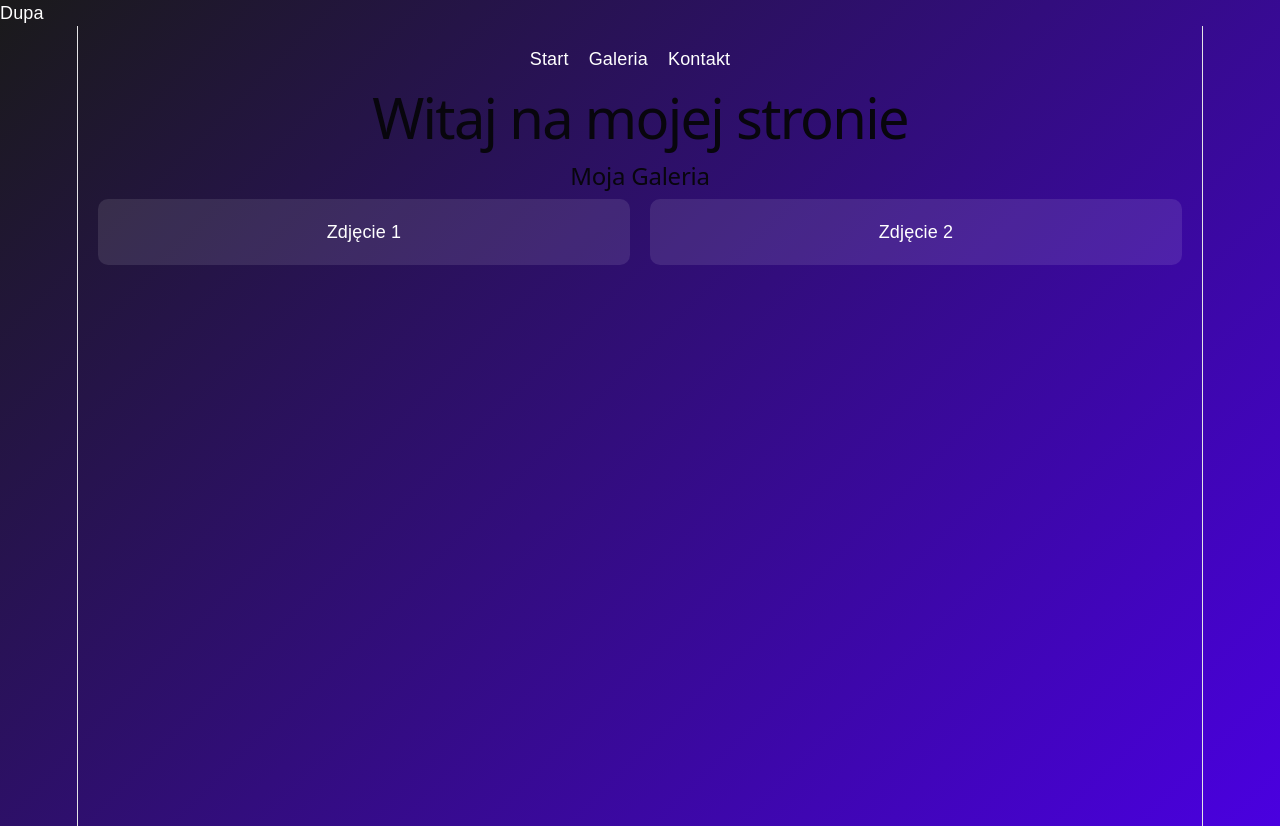
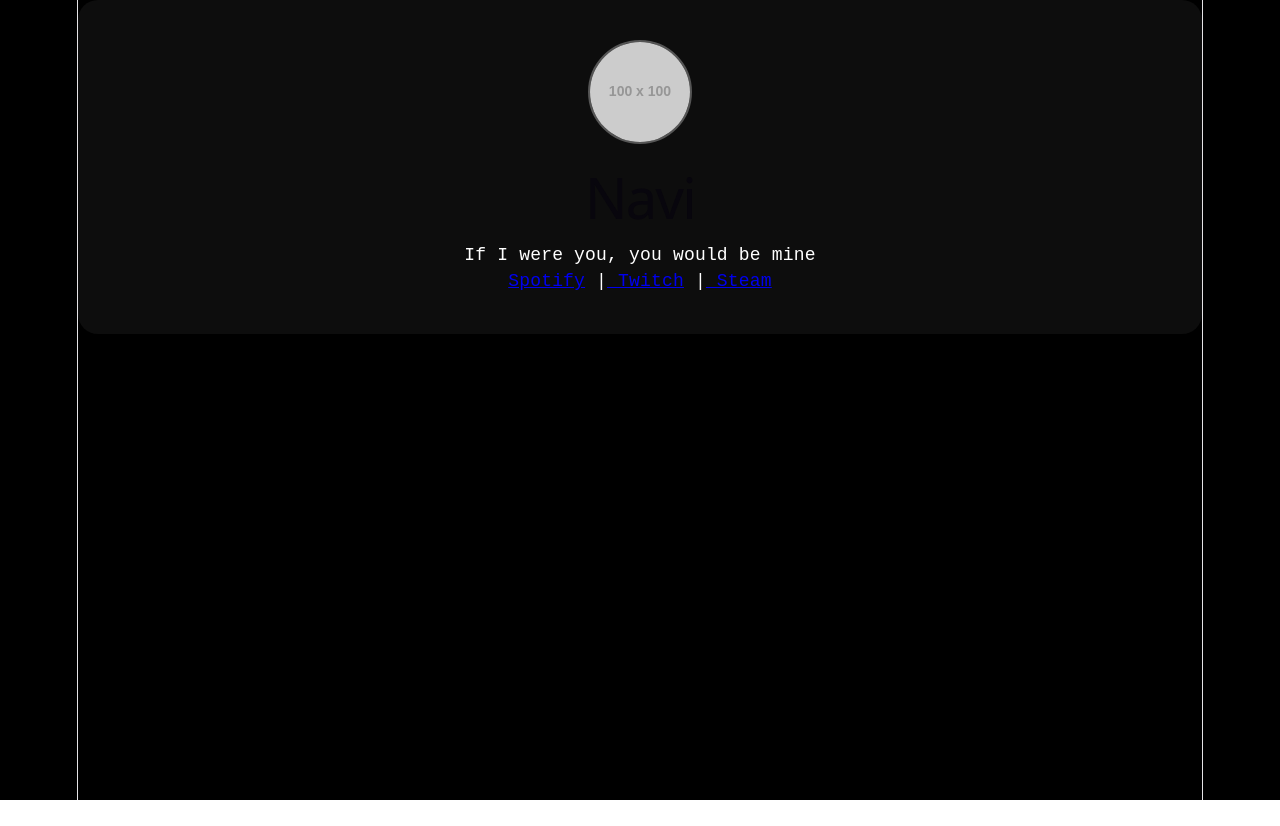
Before and after one commit to stopaowcy-wq/moj-profil, a React (Vite) app in the folder strona/: page / in a window 1280 px wide. After the commit the page ends 800 px from the top, so only its background shows below. Built offline with nearby package versions, Linux system fonts and the light colour scheme.

Commit message:
dodaje strukture i style

```diff
--- a/strona/index.html
+++ b/strona/index.html
@@ -7,7 +7,6 @@
     <title>strona</title>
   </head>
   <body>
-    <p>Dupa</p>
     <div id="root"></div>
     <script type="module" src="/src/main.jsx"></script>
   </body>
--- a/strona/src/App.css
+++ b/strona/src/App.css
@@ -1,38 +1,25 @@
 body {
   margin: 0;
-  background: linear-gradient(135deg, #1a1a1a, #4a00e0); /* Ładne tło */
+  height: 100vh;
+  background: black; /* Ciemne tło */
   color: white;
-  font-family: sans-serif;
+  display: flex;
+  justify-content: center;
+  align-items: center;
+  font-family: 'Courier New', monospace; /* Styl retro/minimalistyczny */
 }
 
-.container {
-  padding: 20px;
+.profile-card {
+  text-align: center;
+  background: rgba(255, 255, 255, 0.05); /* Delikatne "szkło" */
+  padding: 40px;
+  border-radius: 20px;
+  backdrop-filter: blur(10px);
 }
 
-nav a {
-  color: white;
-  margin-right: 20px;
-  text-decoration: none;
-  transition: 0.3s; /* Płynna animacja najazdu */
+.avatar {
+  width: 100px;
+  height: 100px;
+  border-radius: 50%;
+  border: 2px solid #555;
 }
-
-nav a:hover {
-  color: #ff00ff;
-}
-
-.grid {
-  display: grid;
-  grid-template-columns: repeat(auto-fit, minmax(200px, 1fr));
-  gap: 20px;
-}
-
-.zdjecie {
-  background: rgba(255, 255, 255, 0.1);
-  padding: 20px;
-  border-radius: 10px;
-  transition: transform 0.3s; /* Animacja powiększenia */
-}
-
-.zdjecie:hover {
-  transform: scale(1.05);
-}
--- a/strona/src/App.jsx
+++ b/strona/src/App.jsx
@@ -3,25 +3,15 @@ import './App.css';
 
 function App() {
   return (
-    <div className="container">
-      <nav>
-        <a href="#home">Start</a>
-        <a href="#galeria">Galeria</a>
-        <a href="#kontakt">Kontakt</a>
-      </nav>
-
-      <section id="home">
-        <h1>Witaj na mojej stronie</h1>
-      </section>
-
-      <section id="galeria">
-        <h2>Moja Galeria</h2>
-        <div className="grid">
-          {/* Tu w przyszłości wstawimy zdjęcia */}
-          <div className="zdjecie">Zdjęcie 1</div>
-          <div className="zdjecie">Zdjęcie 2</div>
-        </div>
-      </section>
+    <div className="profile-card">
+      <img src="https://via.placeholder.com/100" alt="Avatar" className="avatar" />
+      <h1>Navi</h1>
+      <p>If I were you, you would be mine</p>
+      <div className="socials">
+        <a href="https://spotify.com">Spotify</a> |
+        <a href="https://twitch.tv"> Twitch</a> |
+        <a href="https://steam.com"> Steam</a>
+      </div>
     </div>
   );
 }
```
